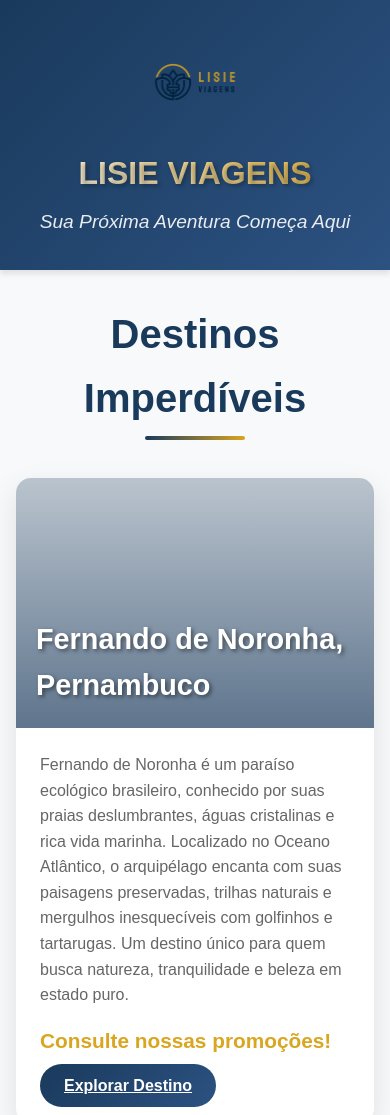
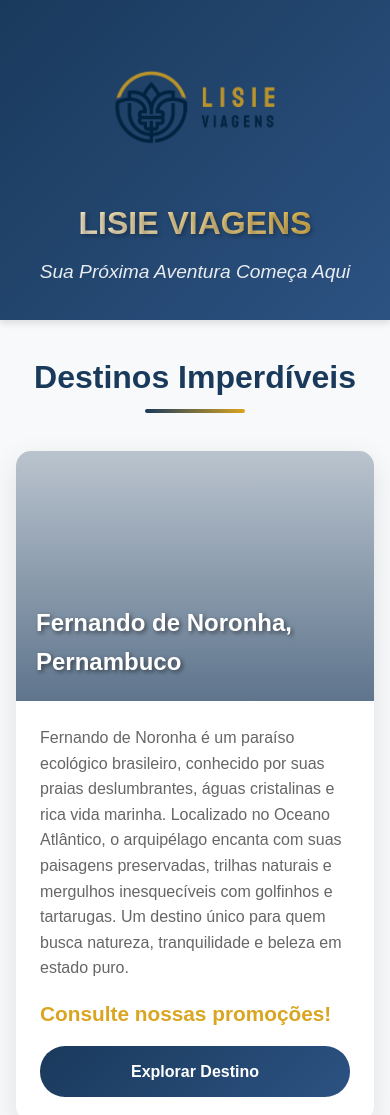
Before and after one commit to lisieag/principal, a plain HTML site: page index.html in a window 390 px wide. Shown: the top 1115 px of the page. Drawn offline with Linux system fonts and the light colour scheme.

Commit message:
Update styles.css

```diff
--- a/styles.css
+++ b/styles.css
@@ -1,3 +1,11 @@
+/* Variáveis CSS */
+:root {
+    --azul-escuro: #1a3a5c;
+    --branco: #ffffff;
+    --dourado: #daa520;
+    --azul-claro: #2c5282;
+}
+
 * {
     margin: 0;
     padding: 0;
@@ -21,7 +29,7 @@ body {
 }
 
 .logo {
-    width: 300px;
+    width: 500px;
     height: 300px;
     margin: 0 auto 1rem;
     display: flex;
@@ -40,7 +48,7 @@ body {
     font-weight: bold;
     margin-bottom: 0.5rem;
     text-shadow: 2px 2px 4px rgba(0,0,0,0.3);
-    background: linear-gradient(45deg, #ffffff, #daa520);
+    background: linear-gradient(45deg, #ffff, #daa520);
     -webkit-background-clip: text;
     -webkit-text-fill-color: transparent;
     background-clip: text;
@@ -158,12 +166,41 @@ body {
     font-weight: bold;
     transition: all 0.3s ease;
     width: 100%;
+    text-decoration: none;
+    display: inline-block;
+    text-align: center;
 }
 
 .btn-explore:hover {
     background: linear-gradient(135deg, #2c5282 0%, #1a3a5c 100%);
     transform: translateY(-2px);
     box-shadow: 0 5px 15px rgba(26,58,92,0.3);
+}
+
+/* Footer */
+footer {
+    background: var(--azul-escuro);
+    color: var(--branco);
+    padding: 28px 5vw 18px 5vw;
+    text-align: center;
+    border-radius: 18px 18px 0 0;
+    margin-top: 48px;
+    box-shadow: 0 -4px 16px rgba(0,0,0,0.08);
+}
+
+.footer-contact {
+    margin: 18px 0 8px 0;
+    font-size: 1em;
+}
+
+footer a {
+    color: var(--dourado);
+    font-weight: 600;
+    text-decoration: none;
+}
+
+footer a:hover {
+    color: var(--azul-claro);
 }
 
 /* Responsive */
@@ -189,30 +226,15 @@ body {
     }
 
     .logo {
-        width: 100px;
-        height: 100px;
+        width: 200px;
+        height: 150px;
+    }
+
+    .section-title {
+        font-size: 2rem;
+    }
+
+    .destination-title {
+        font-size: 1.5rem;
     }
 }
-footer {
-  background: var(--azul-escuro);
-  color: var(--branco);
-  padding: 28px 5vw 18px 5vw;
-  text-align: center;
-  border-radius: 18px 18px 0 0;
-  margin-top: 48px;
-  box-shadow: 0 -4px 16px rgba(0,0,0,0.08);
-}
-
-.footer-contact {
-  margin: 18px 0 8px 0;
-  font-size: 1em;
-}
-
-footer a {
-  color: var(--dourado);
-  font-weight: 600;
-}
-
-footer a:hover {
-  color: var(--azul-claro);
-}
```
